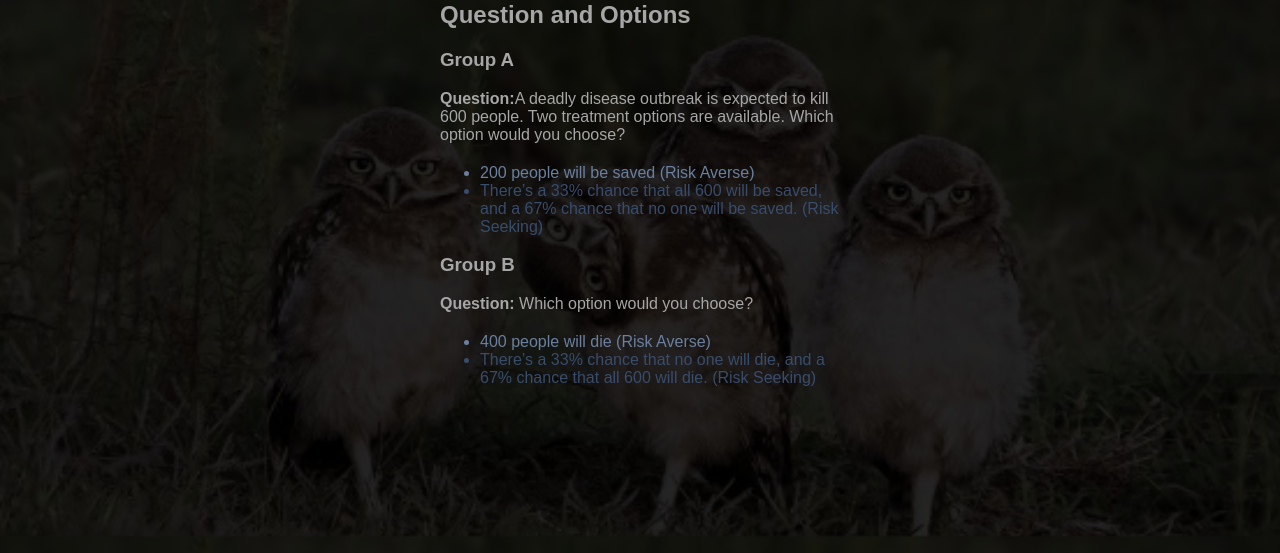
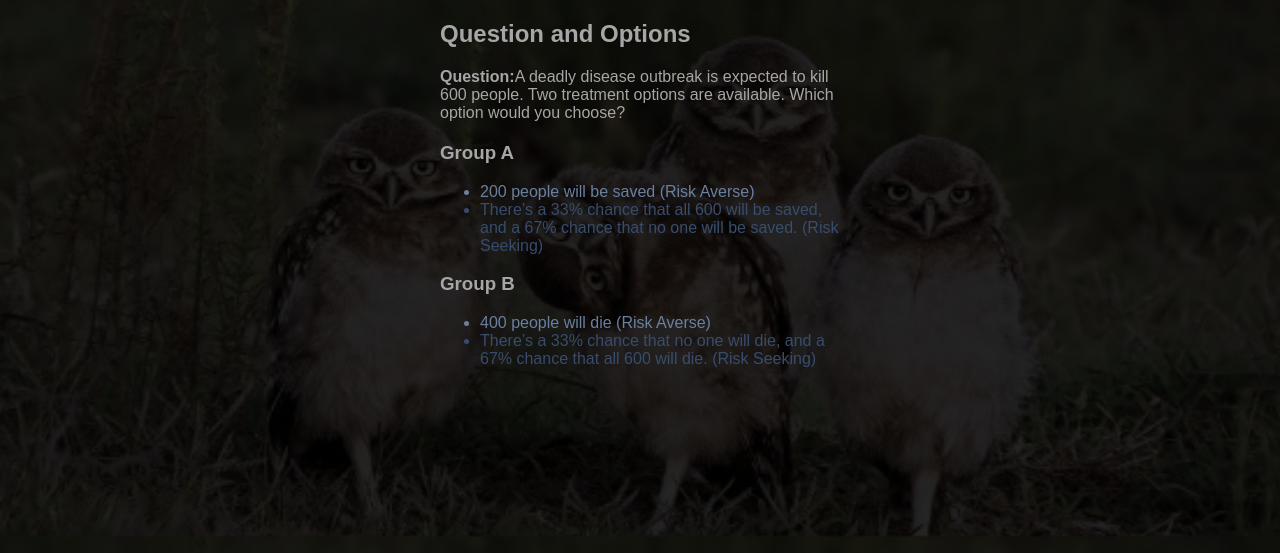
Before and after one commit to frshdjfry/Cognitive-Psychology-Experiments, a Django app: template experiment/templates/experiment/framing_results.html in a window 1280 px wide. Shown: the part 264-817 px from the top of the page. Run offline with Django 5.2, Linux system fonts and the light colour scheme; the template is opened without the code that fills it, so the values that code supplies are empty.

Commit message:
Fix wordings

```diff
--- a/experiment/templates/experiment/framing_results.html
+++ b/experiment/templates/experiment/framing_results.html
@@ -15,16 +15,14 @@
             <!-- Question and Options for Each Group -->
             <div style="margin-top: 20px; text-align: left;">
                 <h2>Question and Options</h2>
-
+                <p><strong>Question:</strong>A deadly disease outbreak is expected to kill 600 people. Two treatment options are available. Which option would you choose?</p>
                 <h3>Group A</h3>
-                <p><strong>Question:</strong>A deadly disease outbreak is expected to kill 600 people. Two treatment options are available. Which option would you choose?</p>
                 <ul>
                     <li style="color: #4f83cc;">200 people will be saved (Risk Averse)</li>
                     <li style="color: #1f4f99;">There’s a 33% chance that all 600 will be saved, and a 67% chance that no one will be saved. (Risk Seeking)</li>
                 </ul>
 
                 <h3>Group B</h3>
-                <p><strong>Question:</strong> Which option would you choose?</p>
                 <ul>
                     <li style="color: #4f83cc;">400 people will die (Risk Averse)</li>
                     <li style="color: #1f4f99;">There’s a 33% chance that no one will die, and a 67% chance that all 600 will die. (Risk Seeking)</li>
```
